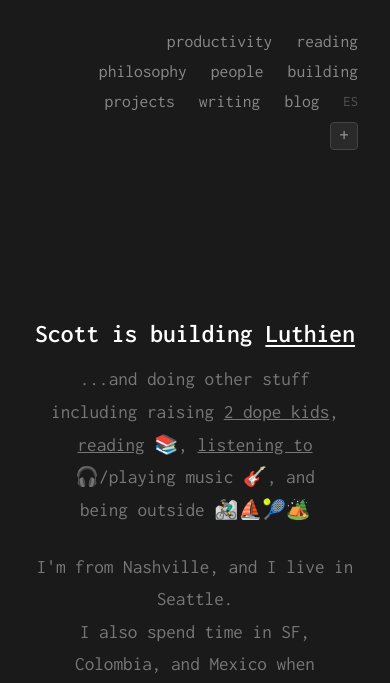
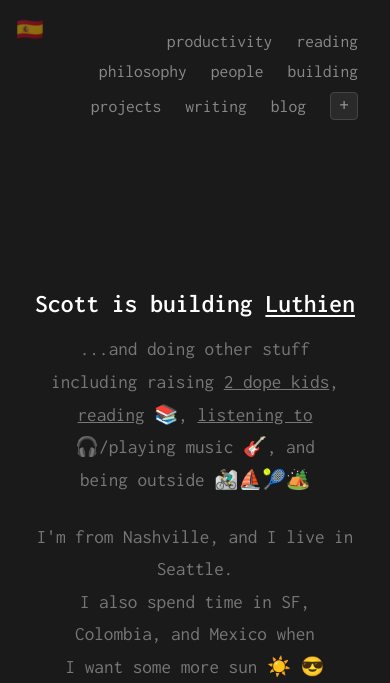
Before and after one commit to scottwofford/personal-site, a plain HTML site: page index.html in a window 390 px wide. Shown: the top 683 px of the page. Drawn offline with Linux system fonts and the light colour scheme.

Commit message:
feat: move ES toggle to fixed flag in upper-left corner
Spanish flag emoji (🇪🇸) now floats in the top-left, separate from
the nav. Subtle at 50% opacity, full opacity on hover.

Co-Authored-By: Claude Opus 4.6 <noreply@anthropic.com>

```diff
--- a/index.html
+++ b/index.html
@@ -93,6 +93,19 @@
       margin-left: 0.3rem;
       opacity: 0.6;
     }
+
+    /* Language toggle flag */
+    .lang-toggle {
+      position: fixed;
+      top: 1rem;
+      left: 1rem;
+      z-index: 50;
+      font-size: 1.4rem;
+      text-decoration: none;
+      opacity: 0.5;
+      transition: opacity 0.2s;
+    }
+    .lang-toggle:hover { opacity: 1; }
 
     /* Expand toggle button */
     .expand-toggle {
@@ -264,12 +277,6 @@
         right: 1.5rem;
         z-index: 201;
       }
-      /* ES link in overlay */
-      body.expanded nav > a[href="/es/"] {
-        grid-column: 1 / -1;
-        text-align: center;
-        margin-top: 0.5rem;
-      }
     }
   </style>
 </head>
@@ -341,9 +348,10 @@
         <a href="https://scwoff.substack.com" target="_blank">Substack <i class="fas fa-external-link-alt"></i></a>
       </div>
     </div>
-    <a href="/es/" style="color:#555;text-decoration:none;font-size:0.9rem;transition:color 0.2s" onmouseover="this.style.color='#fff'" onmouseout="this.style.color='#555'">ES</a>
     <span class="expand-toggle" onclick="document.body.classList.toggle('expanded'); this.textContent = document.body.classList.contains('expanded') ? '−' : '+'">+</span>
   </nav>
+
+  <a href="/es/" class="lang-toggle" title="Español">🇪🇸</a>
 
   <main class="content">
     <div class="card">
```
